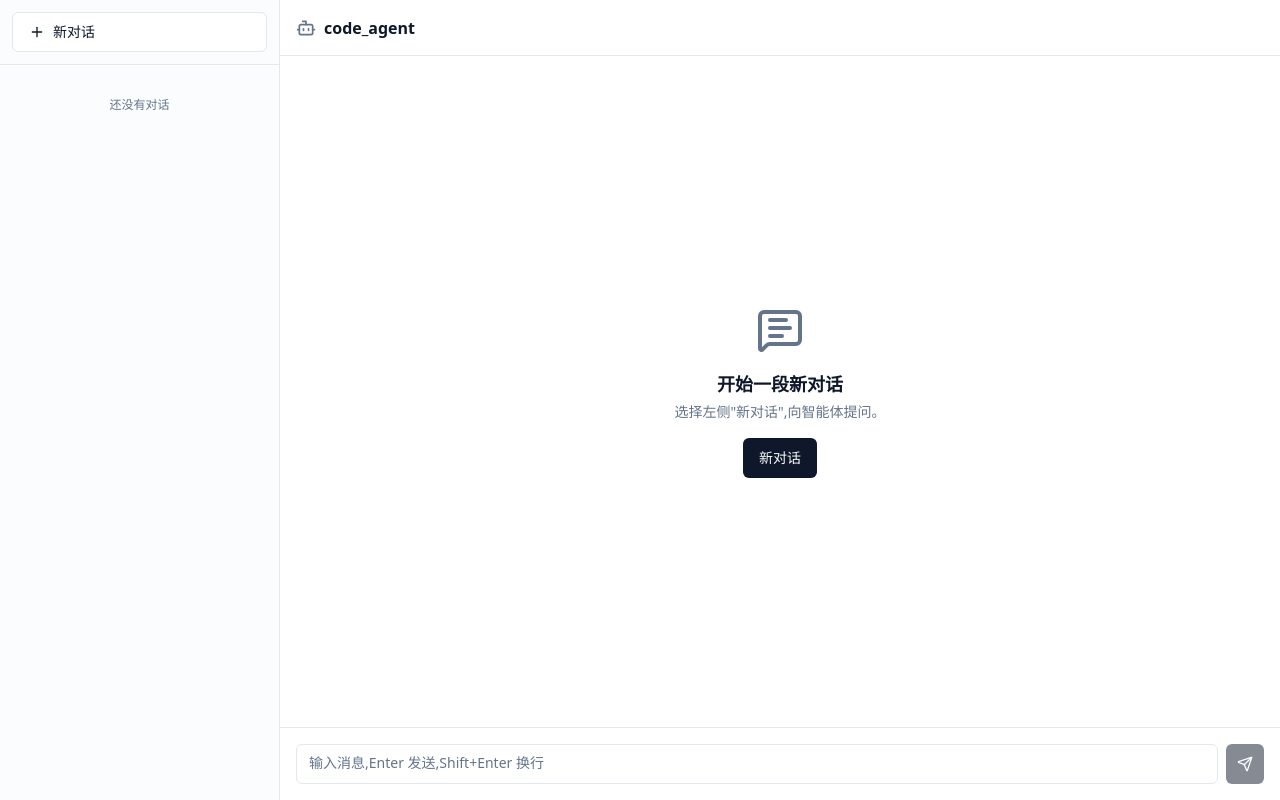
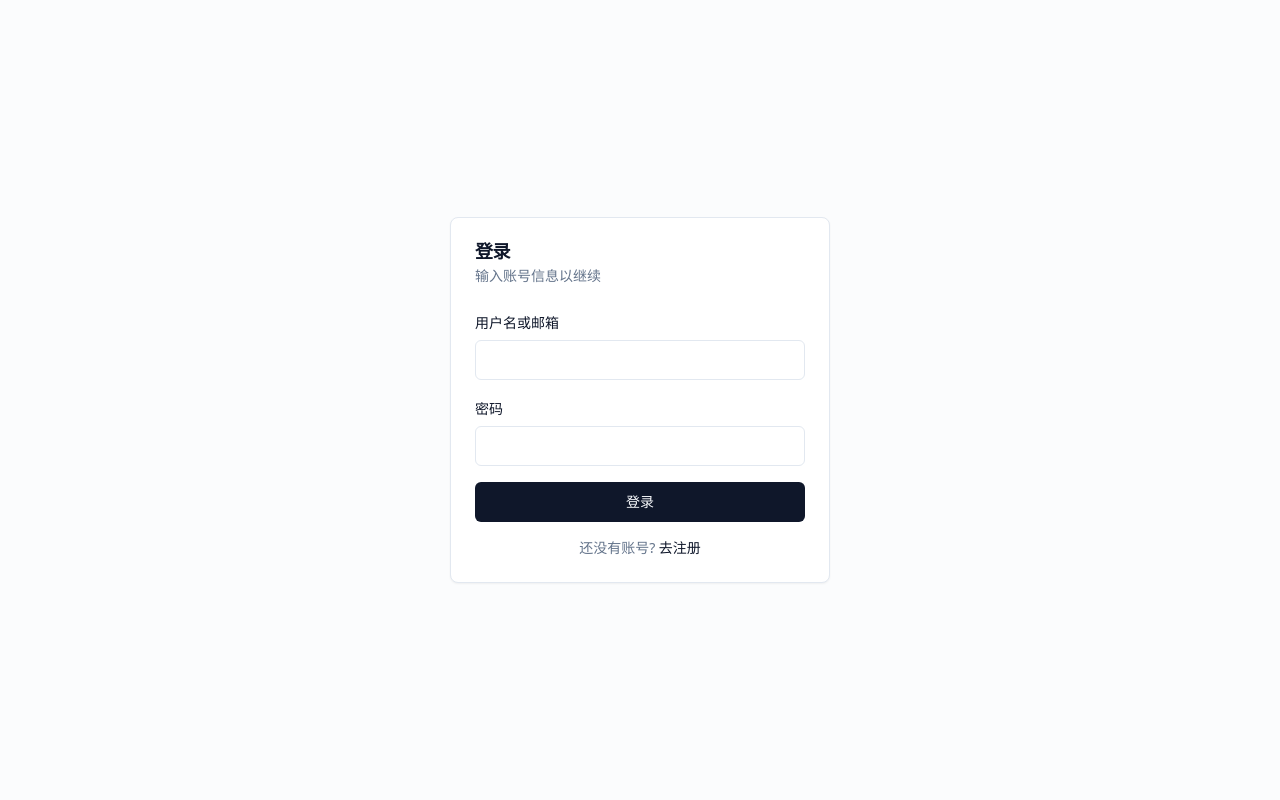
Before and after one commit to codewithwu/agent-deploy-kit, a React (Vite) app in the folder frontend/: page /login in a window 1280 px wide. Built offline with nearby package versions, Linux system fonts and the light colour scheme.

Commit message:
feat(frontend): 接入 BrowserRouter + AuthProvider + AppRoutes

```diff
--- a/frontend/src/App.tsx
+++ b/frontend/src/App.tsx
@@ -1,35 +1,15 @@
-import { ChatProvider, useChatContext } from "@/context/ChatContext";
-import { ChatWindow } from "@/components/ChatWindow";
-import { Sidebar } from "@/components/Sidebar";
+import { ChatProvider } from "@/context/ChatContext";
+import { AuthProvider } from "@/context/AuthContext";
+import { AppRoutes } from "./AppRoutes";
 import { Toaster } from "@/components/ui/sonner";
 
 export default function App() {
-  const agentName = import.meta.env.VITE_AGENT_NAME || "Weather Agent";
   return (
-    <ChatProvider>
-      <div className="flex h-screen w-screen overflow-hidden">
-        <div className="hidden md:block">
-          <DesktopSidebar />
-        </div>
-        <main className="flex-1">
-          <ChatWindow agentName={agentName} />
-        </main>
-      </div>
-      <Toaster richColors position="top-right" />
-    </ChatProvider>
+    <AuthProvider>
+      <ChatProvider>
+        <AppRoutes />
+        <Toaster richColors position="top-right" />
+      </ChatProvider>
+    </AuthProvider>
   );
 }
-
-function DesktopSidebar() {
-  const ctx = useChatContext();
-  return (
-    <Sidebar
-      conversations={ctx.conversations}
-      currentId={ctx.currentId}
-      onSelect={ctx.selectConversation}
-      onCreate={ctx.createConversation}
-      onDelete={ctx.deleteConversation}
-      onRename={ctx.renameConversation}
-    />
-  );
-}
--- a/frontend/src/main.tsx
+++ b/frontend/src/main.tsx
@@ -1,10 +1,13 @@
 import React from "react";
 import ReactDOM from "react-dom/client";
+import { BrowserRouter } from "react-router-dom";
 import App from "./App";
 import "./index.css";
 
 ReactDOM.createRoot(document.getElementById("root")!).render(
   <React.StrictMode>
-    <App />
+    <BrowserRouter>
+      <App />
+    </BrowserRouter>
   </React.StrictMode>,
-);
+)
```
